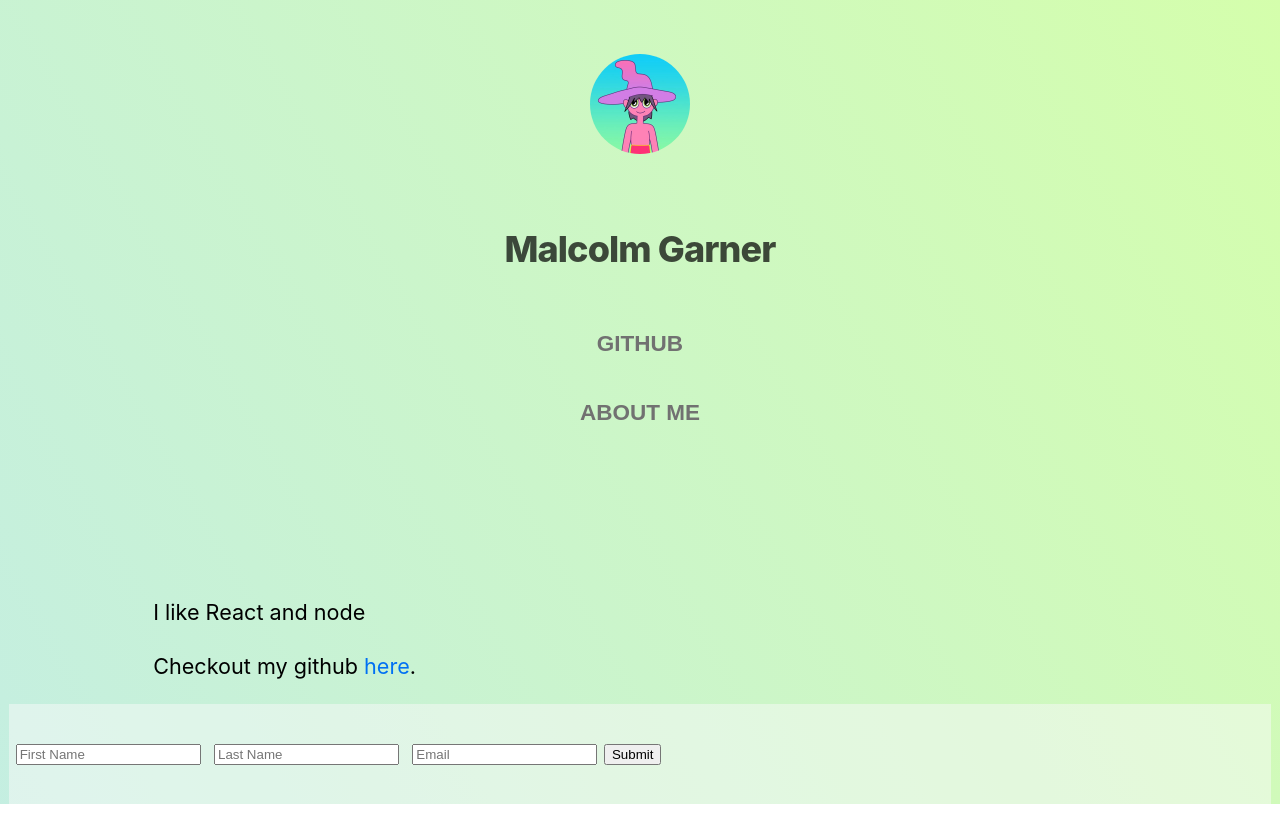
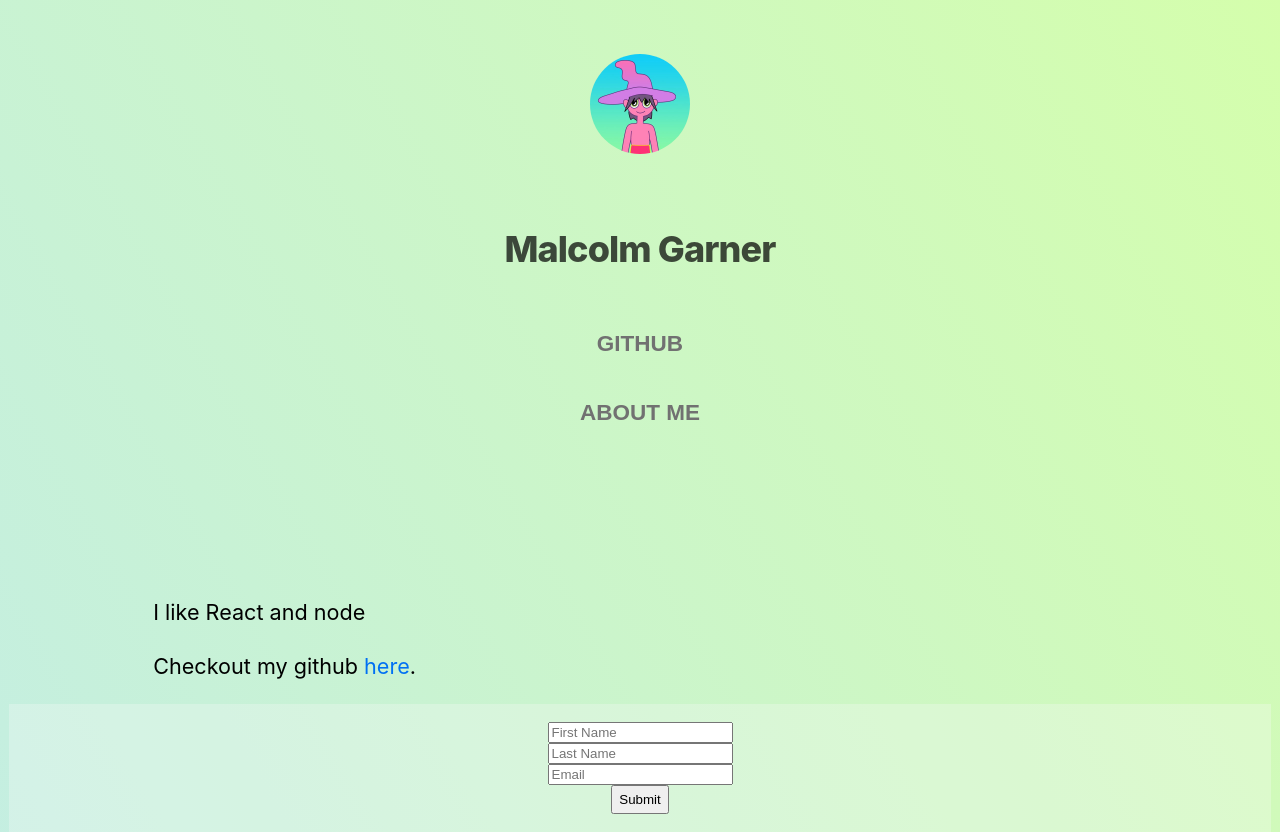
Before and after one commit to Fantominium/nextjs-blog, a Next.js app: page / in a window 1280 px wide. Before the commit the page ends 804 px from the top, so only its background shows below. Built offline with nearby package versions, Linux system fonts and the light colour scheme.

Commit message:
added styled components to get around the type error jest was giving me, was successful

```diff
--- a/components/FooterFormRender.js
+++ b/components/FooterFormRender.js
@@ -1,6 +1,38 @@
 import React, {useState, useEffect} from 'react'
 import { red } from 'ansi-colors';
-import style from './style_modules/footer.module.css'
+import styled from 'styled-components'
+
+//make this a styled component to get arount TypeError?
+
+const Footer = styled.div`
+    background: rgba(248, 248, 248, 0.292);
+    min-height: 100px;
+    display: flex;
+    flex-flow: row wrap;
+    justify-content: center;
+    width: 100%;
+    input {
+        margin-right: .5em;
+        margin-left: .5em;
+    }
+    @media (min-width: 1350px) {
+        flex-flow: row nowrap;
+        justify-content: center;
+        padding-top: 2em;
+        position: fixed;
+        left: 0;
+        bottom: 0;
+        width: 100%;
+    }
+`
+const FooterFormStyle = styled.div`
+    display: flex;
+    flex-flow: row wrap;
+    justify-content: center;
+    max-width: 100px;
+    margin: 1em;
+
+`
 
 
 export default function FooterForm (props) {
@@ -22,8 +54,9 @@ export default function FooterForm (props) {
         }, [props.errors, props.validForm]
     )
     return (
-        <div className={style.footer}>
-            <form className={style.footerForm} onSubmit={props.handleSubmit}>
+        <Footer>
+            <form onSubmit={props.handleSubmit}>
+                <FooterFormStyle>
                     <input
                         id="firstName"
                         name="firstName"
@@ -52,8 +85,9 @@ export default function FooterForm (props) {
                     <br/>
                     <span id="failMsg" style={{color:"red"}}>{props.errors ? errMsg : ''}</span>
                     <span id="sucMsg" style={{color:"green"}}>{successMsg ? successMsg : ''}</span>
+                </FooterFormStyle>
             </form>
-        </div>
+        </Footer>
 
     )
 }
--- a/components/style_modules/footer.module.css
+++ /dev/null
@@ -1,34 +0,0 @@
-.footer {
-    background: rgba(248, 248, 248, 0.292);
-    min-height: 100px;
-    display: flex;
-    flex-flow: column wrap;
-    justify-content: center;
-    width: 100%;
-
-}
-.footer input {
-    margin-right: .5em;
-    margin-left: .5em;
-}
-.footerForm {
-    /* display: flex;
-    flex-flow: row wrap;
-    justify-content: center; */
-    /* max-width: 100px; */
-}
-
-@media (min-width: 1350px) {
-
-
-
-    .footer {
-        flex-flow: row nowrap;
-        justify-content: center;
-        padding-top: 2em;
-        position: fixed;
-        left: 0;
-        bottom: 0;
-        width: 100%;
-    }
-}
--- a/jest.config.js
+++ b/jest.config.js
@@ -4,7 +4,6 @@ module.exports = {
     setupFilesAfterEnv: ["<rootDir>/test_setup/setupTests.js"],
     transform: {
       "^.+\\.(js|jsx|ts|tsx)$": "<rootDir>/node_modules/babel-jest",
-      "\\.(css|less|scss|sass)$": "identity-obj-proxy",
-      '^.+\\.+js$': require.resolve('./test_setup/custom-transform')
+      "\\.(css|less|scss|sass|module.css)$": "identity-obj-proxy"
     }
   };
```
Also changed, not shown: package.json (+7 -0 lines), lib/FooterFormLogic.js, 2 other files (tests, documents, lock files or other folders).
